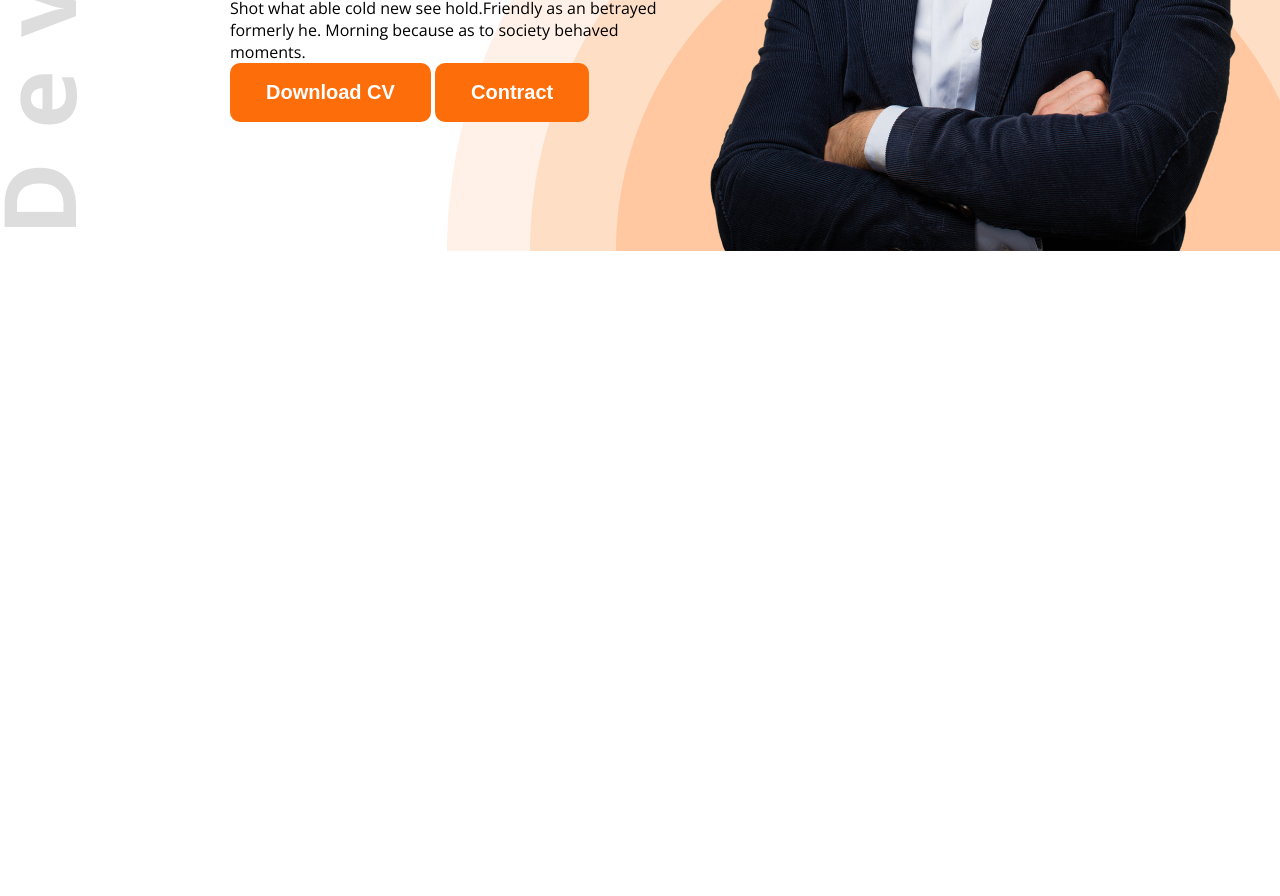
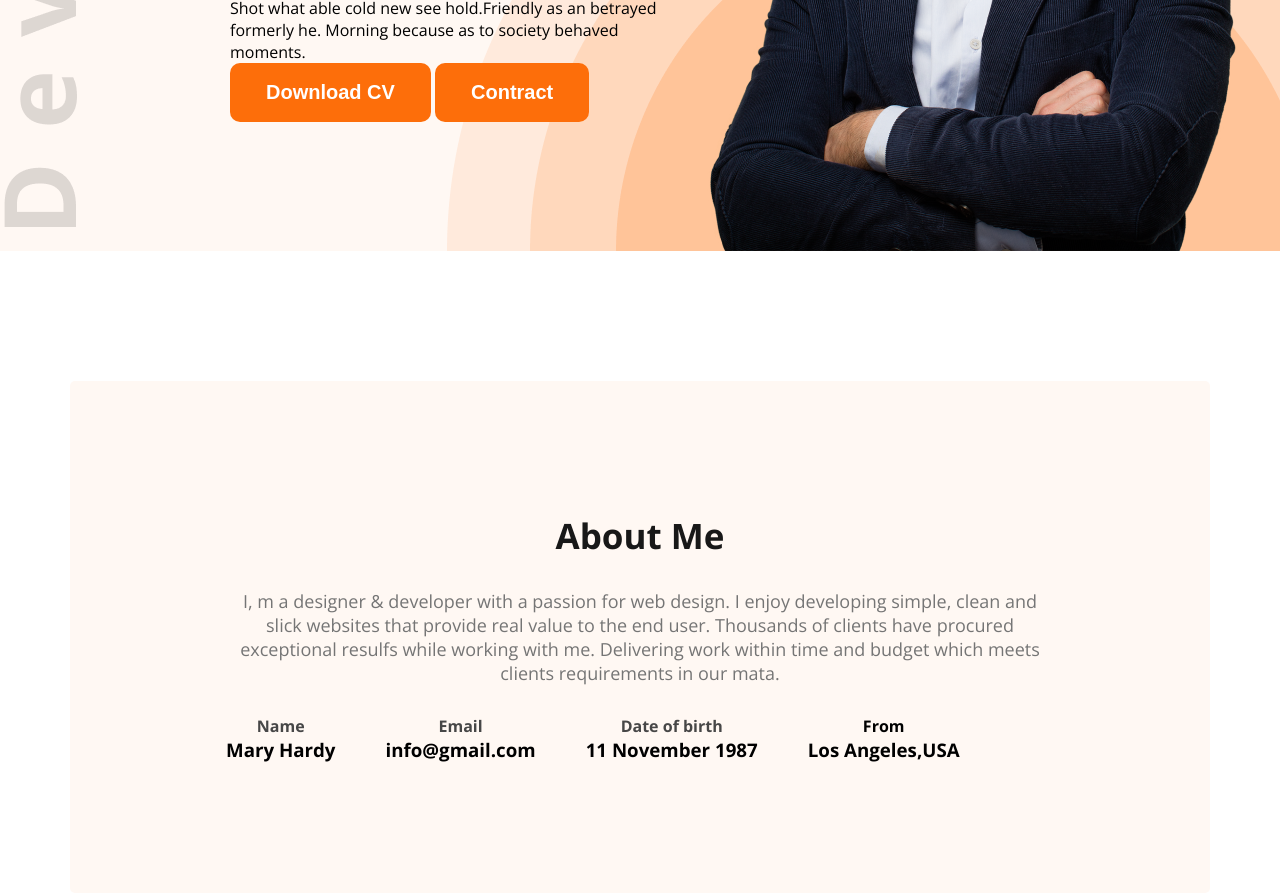
Before and after one commit to Mesbaul24402138/my-new-website, a plain HTML site: page index.html in a window 1280 px wide. Shown: the part 586-1482 px from the top of the page. Before the commit the page ends 837 px from the top, so only its background shows below. Drawn offline with nearby package versions, Linux system fonts and the light colour scheme; a web font is replaced by a local one.

Commit message:
about section is complete

```diff
--- a/index.html
+++ b/index.html
@@ -7,7 +7,7 @@
     <title>my new website</title>
 </head>
 <body>
-    <header class="header">
+    <header class="header secondary-bg">
 
 
          <!-- nav style start -->
@@ -37,7 +37,40 @@
            <!-- bannar section is end -->
     </header>
     <main>
+        <!-- section-1 is start -->
 
+         <section class="about-section secondary-bg">
+
+                 <h3 class="section-tittle">About Me</h3>
+                 <p class="section-description">I, m a designer & developer with a passion for web design. I enjoy developing simple, clean and slick websites that provide real value to the end user. Thousands of clients have procured exceptional resulfs while working with me. Delivering work within time and budget which meets clients requirements in our mata.</p>
+
+                 <div class="about-detailes-container">
+                    <div class="about-details">
+                        <h4 class="abut-detail-tittle dark-2">Name</h4>
+                        <h3 class="about-detail-description">Mary Hardy</h3>
+                    </div>
+                    <div class="about-details">
+                        <h4 class="abut-detail-tittle dark-2">Email</h4>
+                        <h3 class="about-detail-description">info@gmail.com</h3>
+                    </div>
+                    <div class="about-details">
+                        <h4 class="abut-detail-tittle dark-2">Date of birth</h4>
+                        <h3 class="about-detail-description">11 November 1987</h3>
+                    </div>
+                    <div class="about-details">
+                        <h4 class="abut-detail-tittle  ">From</h4>
+                        <h3 class="about-detail-description">Los Angeles,USA</h3>
+                    </div>
+                 </div>
+         </section>
+
+        <!-- section-1 is end-->
+
+        <!-- skill section is start -->
+
+
+
+        <!-- skill section is end -->
     </main>
     <footer>
 
--- a/style.css
+++ b/style.css
@@ -29,12 +29,26 @@ body{
 
 }
 /* selected tag start */
+
+.secondary-bg{
+   background-color: #FFF8F3;
+}
 .text-primary{
    color:#FD6E0A
 }
 .dark-2{
     color:#474747;
 
+}
+.section-tittle{
+color: #181818;
+font-weight: bold;
+font-size: 35px;
+}
+.section-description{
+   color:#757575;
+   font-size: 18px;
+   margin: 30px 0;
 }
 /* selected tag end */
 
@@ -98,3 +112,24 @@ margin-right: 50px;
 
 
 /*banner is end */
+
+/* section-1 is start */
+main{
+   max-width: 1140px;
+   margin: 0 auto;
+}
+.about-section{
+ padding:131px 156px ;
+ margin:130px 0 ;
+ text-align: center;
+ border-radius: 5px;
+
+}
+.about-detailes-container{
+   display: flex;
+   gap:50px ;
+}
+
+
+
+/* section-1 is end */
```
